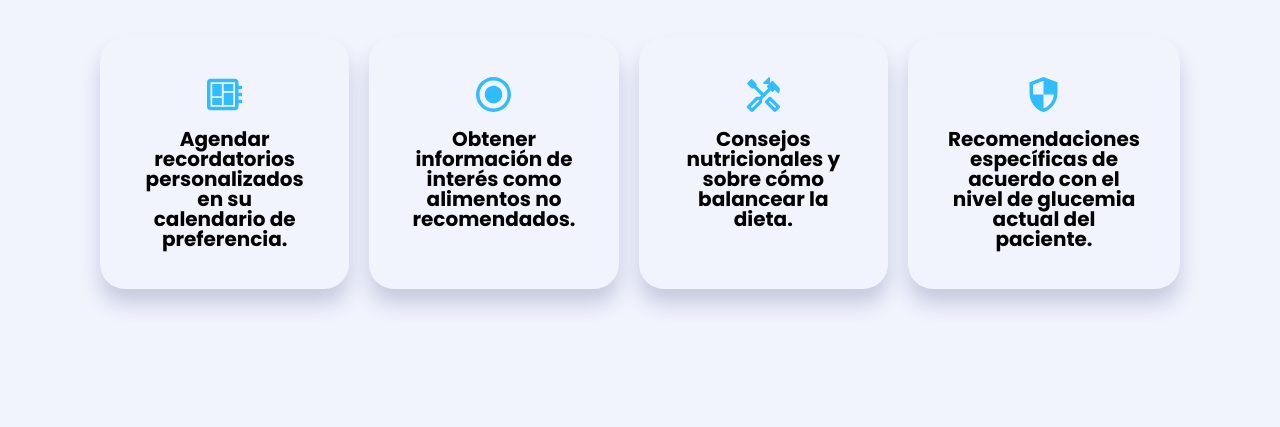
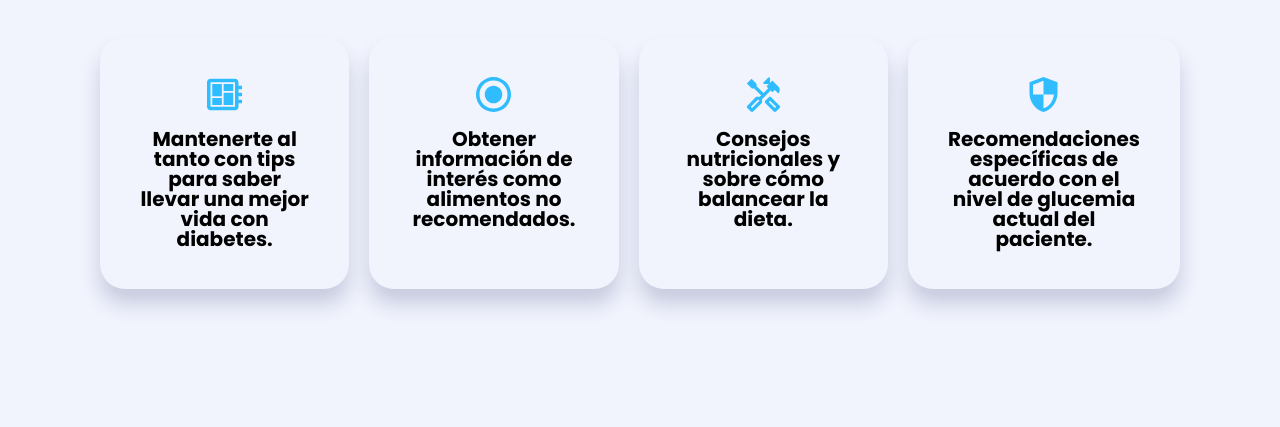
Before and after one commit to httpsmarioooo/GlucoGuru-Web, a plain HTML site: page index.html in a window 1280 px wide. Shown: the part 1220-1647 px from the top of the page. Drawn offline with Linux system fonts and the light colour scheme.

Commit message:
Update index.html

```diff
--- a/index.html
+++ b/index.html
@@ -78,7 +78,7 @@
         <div class="services-content">
             <div class="services-1">
                 <img src="/images/i1.svg" alt="">
-                <h3>Agendar recordatorios personalizados en su calendario de preferencia.</h3>
+                <h3>Mantenerte al tanto con tips para saber llevar una mejor vida con diabetes.</h3>
             </div>
 
             <div class="services-1">
```
